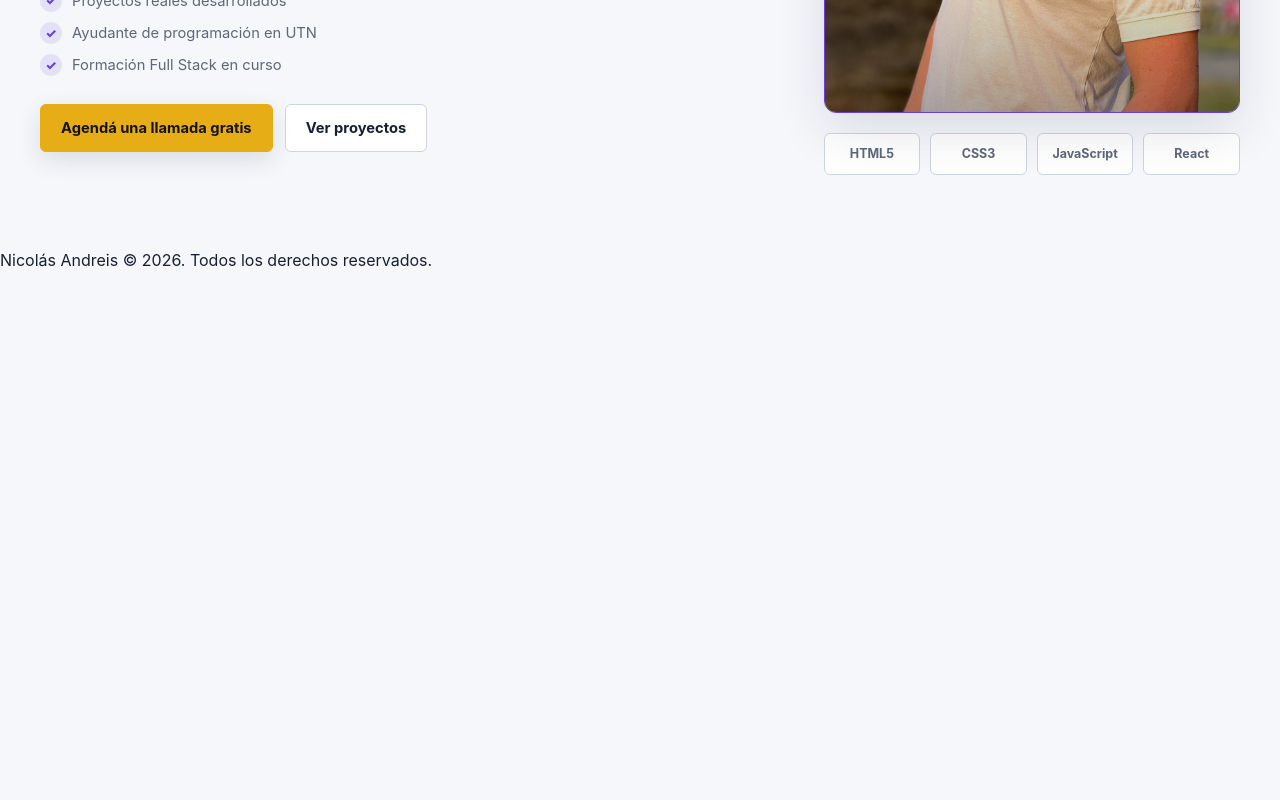
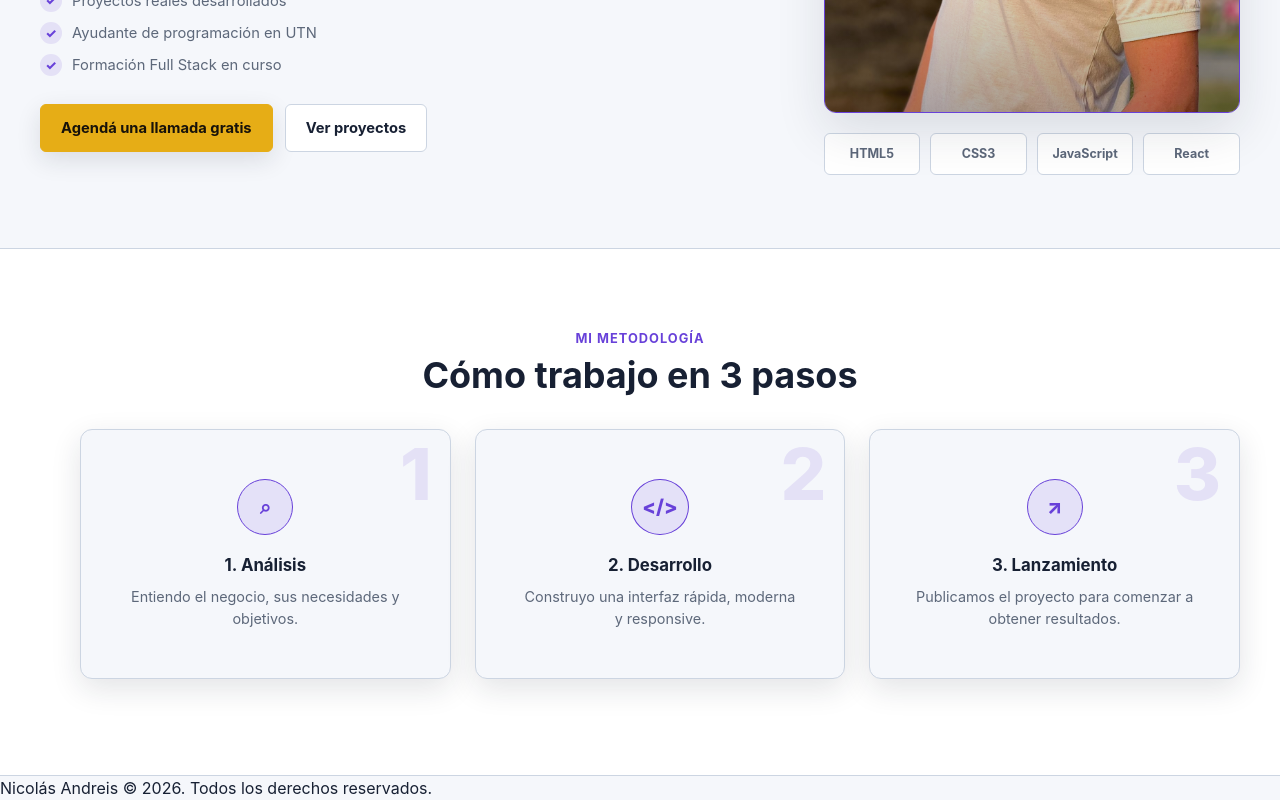
Before and after one commit to Nicolas-Andreis/portfolio-andreis, a React (Vite) app: page / in a window 1280 px wide. Shown: the part 553-1353 px from the top of the page. Before the commit the page ends 825 px from the top, so only its background shows below. Built offline with nearby package versions, Linux system fonts and the light colour scheme.

Commit message:
feat: add work process section

```diff
--- /dev/null
+++ b/src/components/WorkProcess/WorkProcess.css
@@ -0,0 +1,118 @@
+.work-process {
+  width: 100%;
+  padding-block: 64px;
+  border-block: 1px solid var(--color-border);
+  background-color: var(--color-surface);
+}
+
+.work-process__container {
+  width: min(100% - 32px, var(--container-width));
+  margin-inline: auto;
+}
+
+.work-process__header {
+  margin-bottom: 32px;
+  text-align: center;
+}
+
+.work-process__eyebrow {
+  margin-bottom: 6px;
+  color: var(--color-primary);
+  font-size: 0.8rem;
+  font-weight: 700;
+  letter-spacing: 0.08em;
+  text-transform: uppercase;
+}
+
+.work-process__header h2 {
+  color: var(--color-text);
+  font-size: clamp(1.6rem, 5vw, 2.25rem);
+  line-height: 1.2;
+}
+
+.work-process__list {
+  display: grid;
+  gap: 16px;
+  counter-reset: process;
+}
+
+.work-process__card {
+  position: relative;
+  display: flex;
+  min-height: 230px;
+  padding: 28px 24px;
+  flex-direction: column;
+  align-items: center;
+  justify-content: center;
+  overflow: hidden;
+  border: 1px solid var(--color-border);
+  border-radius: var(--radius-medium);
+  background-color: var(--color-background);
+  text-align: center;
+  box-shadow: 0 10px 30px var(--color-shadow);
+}
+
+.work-process__number {
+  position: absolute;
+  top: 8px;
+  right: 18px;
+  color: var(--color-primary-soft);
+  font-size: 4.5rem;
+  font-weight: 800;
+  line-height: 1;
+}
+
+.work-process__icon {
+  position: relative;
+  display: inline-flex;
+  min-width: 56px;
+  height: 56px;
+  margin-bottom: 18px;
+  padding-inline: 10px;
+  align-items: center;
+  justify-content: center;
+  border: 1px solid var(--color-primary);
+  border-radius: 50%;
+  color: var(--color-primary);
+  background-color: var(--color-primary-soft);
+  font-size: 1.25rem;
+  font-weight: 800;
+}
+
+.work-process__card h3 {
+  position: relative;
+  margin-bottom: 8px;
+  color: var(--color-text);
+  font-size: 1.05rem;
+}
+
+.work-process__card p {
+  position: relative;
+  max-width: 280px;
+  color: var(--color-text-muted);
+  font-size: 0.9rem;
+}
+
+@media (min-width: 700px) {
+  .work-process__list {
+    grid-template-columns: repeat(3, 1fr);
+  }
+
+  .work-process__card {
+    min-height: 250px;
+  }
+}
+
+@media (min-width: 1024px) {
+  .work-process {
+    padding-block: 80px;
+  }
+
+  .work-process__list {
+    gap: 24px;
+  }
+
+  .work-process__card {
+    padding: 32px;
+  }
+}
--- /dev/null
+++ b/src/components/WorkProcess/WorkProcess.jsx
@@ -0,0 +1,69 @@
+import './WorkProcess.css'
+
+const processSteps = [
+  {
+    id: 1,
+    icon: '⌕',
+    title: 'Análisis',
+    description: 'Entiendo el negocio, sus necesidades y objetivos.',
+  },
+  {
+    id: 2,
+    icon: '</>',
+    title: 'Desarrollo',
+    description: 'Construyo una interfaz rápida, moderna y responsive.',
+  },
+  {
+    id: 3,
+    icon: '↗',
+    title: 'Lanzamiento',
+    description: 'Publicamos el proyecto para comenzar a obtener resultados.',
+  },
+]
+
+function WorkProcess() {
+  return (
+    <section
+      className="work-process"
+      aria-labelledby="work-process-title"
+    >
+      <div className="work-process__container">
+        <header className="work-process__header">
+          <p className="work-process__eyebrow">Mi metodología</p>
+
+          <h2 id="work-process-title">
+            Cómo trabajo en 3 pasos
+          </h2>
+        </header>
+
+        <ol className="work-process__list">
+          {processSteps.map((step) => (
+            <li className="work-process__card" key={step.id}>
+              <span
+                className="work-process__number"
+                aria-hidden="true"
+              >
+                {step.id}
+              </span>
+
+              <span
+                className="work-process__icon"
+                aria-hidden="true"
+              >
+                {step.icon}
+              </span>
+
+              <h3>
+                {step.id}. {step.title}
+              </h3>
+
+              <p>{step.description}</p>
+            </li>
+          ))}
+        </ol>
+      </div>
+    </section>
+  )
+}
+
+export { WorkProcess }
--- a/src/pages/Home/Home.jsx
+++ b/src/pages/Home/Home.jsx
@@ -1,10 +1,12 @@
 import { Hero } from '../../components/Hero/Hero'
+import { WorkProcess } from '../../components/WorkProcess/WorkProcess'
 import './Home.css'
 
 function Home() {
   return (
     <>
       <Hero />
+      <WorkProcess />
     </>
   )
 }
```
